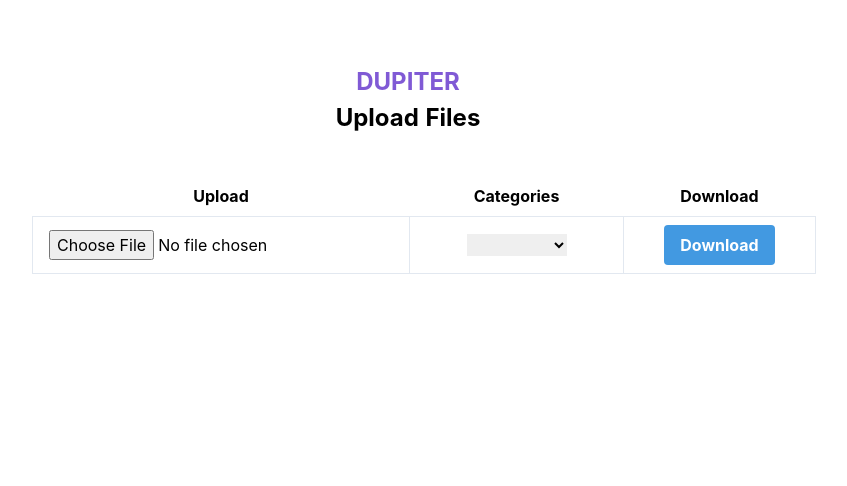
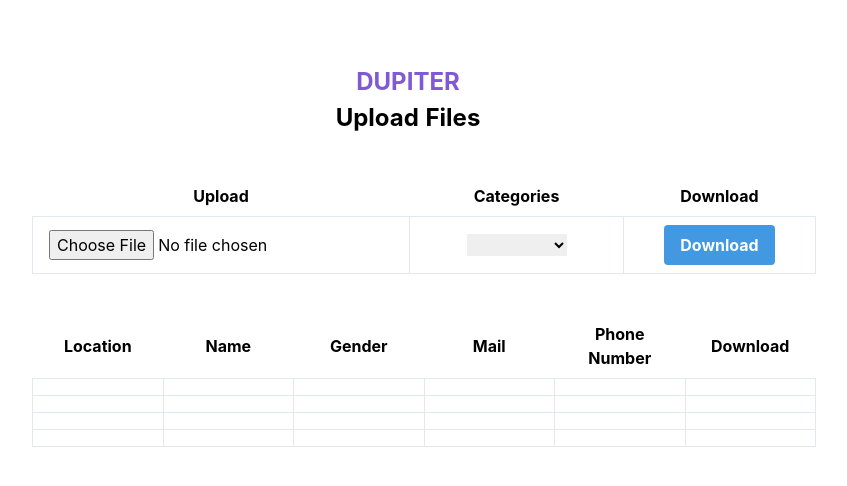
Before and after one commit to lmesacademy/dupiter, a Nuxt app: page / in a window 1280 px wide. Shown: the top 486 px of the page, without its empty margins (232-1079 px from the left). Built offline with nearby package versions, Linux system fonts and the light colour scheme.

Commit message:
feat( added table )

```diff
--- a/pages/index.vue
+++ b/pages/index.vue
@@ -21,6 +21,54 @@
             <td class="border px-4 py-2 text-center">
               <button class="bg-blue-500 hover:bg-blue-700  text-white font-bold py-2 px-4 rounded" @click="downloadCSV()">Download</button>
             </td>
+          </tr>
+        </tbody>
+      </table>
+      <table class=" text-center mr-16 ml-24 my-10 px-8 py-8 ">
+        <thead class="text-center">
+          <tr>
+            <th class="w-1/6 px-4 py-2">Location</th>
+            <th class="w-1/6 px-4 py-2">Name</th>
+            <th class="w-1/6 px-4 py-2">Gender</th>
+            <th class="w-1/6 px-4 py-2">Mail</th>
+            <th class="w-1/6 px-4 py-2">Phone Number</th>
+            <th class="w-1/3 px-4 py-2">Download</th>
+
+
+          </tr>
+        </thead>
+        <tbody class="text-center">
+          <tr>
+            <td class="border  px-4 py-2 text-center"></td>
+            <td class="border px-4 py-2  text-center"></td>
+            <td class="border px-4 py-2 text-center"></td>
+            <td class="border px-4 py-2 text-center"></td>
+            <td class="border px-4 py-2 text-center"></td>
+            <td class="border px-4 py-2 text-center"></td>
+          </tr>
+          <tr>
+            <td class="border  px-4 py-2 text-center"></td>
+            <td class="border px-4 py-2  text-center"></td>
+            <td class="border px-4 py-2 text-center"></td>
+            <td class="border px-4 py-2 text-center"></td>
+            <td class="border px-4 py-2 text-center"></td>
+            <td class="border px-4 py-2 text-center"></td>
+          </tr>
+          <tr>
+            <td class="border  px-4 py-2 text-center"></td>
+            <td class="border px-4 py-2  text-center"></td>
+            <td class="border px-4 py-2 text-center"></td>
+            <td class="border px-4 py-2 text-center"></td>
+            <td class="border px-4 py-2 text-center"></td>
+            <td class="border px-4 py-2 text-center"></td>
+          </tr>
+          <tr>
+            <td class="border  px-4 py-2 text-center"></td>
+            <td class="border px-4 py-2  text-center"></td>
+            <td class="border px-4 py-2 text-center"></td>
+            <td class="border px-4 py-2 text-center"></td>
+            <td class="border px-4 py-2 text-center"></td>
+            <td class="border px-4 py-2 text-center"></td>
           </tr>
         </tbody>
       </table>
```
